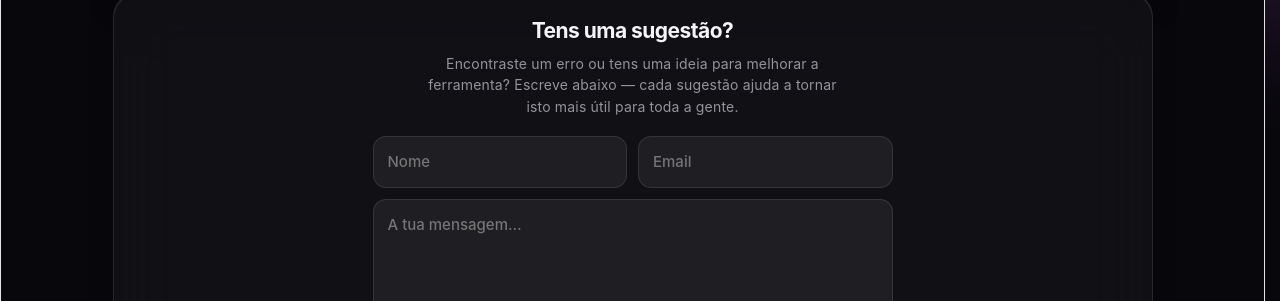
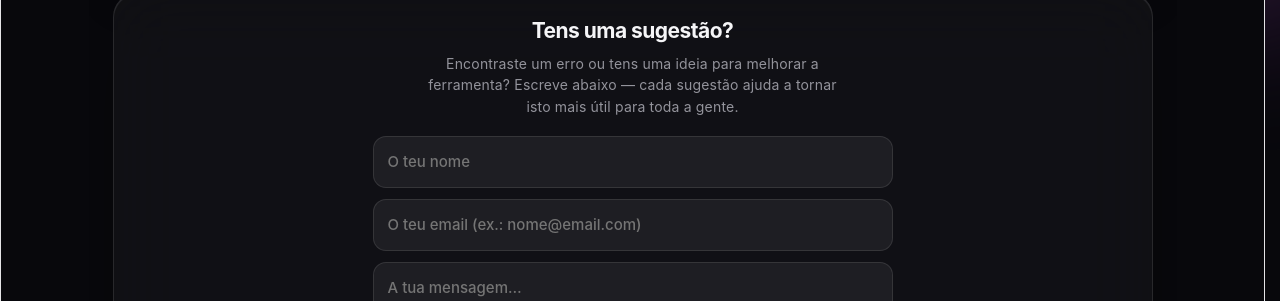
Before and after one commit to jonymtfca/simulador-licen-a-parental, a React (Vite) app: page / in a window 1280 px wide. Shown: the part 1180-1481 px from the top of the page. Built offline with nearby package versions, Linux system fonts and the light colour scheme.

Commit message:
Email contact enhancements

```diff
--- a/src/App.tsx
+++ b/src/App.tsx
@@ -371,10 +371,9 @@ function ContactSection() {
       <div className="contact-head">Tens uma sugestão?</div>
       <p>Encontraste um erro ou tens uma ideia para melhorar a ferramenta? Escreve abaixo — cada sugestão ajuda a tornar isto mais útil para toda a gente.</p>
       <div className="cf">
-        <div className="cf-grid">
-          <input className="cf-input" placeholder="Nome" value={nome} onChange={(e) => setNome(e.target.value)} />
-          <input className="cf-input" type="email" placeholder="Email" value={email} onChange={(e) => setEmail(e.target.value)} />
-        </div>
+        <input className="cf-input" placeholder="O teu nome" value={nome} onChange={(e) => setNome(e.target.value)} />
+        <input className="cf-input" type="email" inputMode="email" placeholder="O teu email (ex.: nome@email.com)" value={email} onChange={(e) => setEmail(e.target.value)} />
+        {email.trim() && !emailOk && <span className="cf-hint">Introduz um email válido para poderes enviar.</span>}
         <textarea className="cf-textarea" rows={4} placeholder="A tua mensagem…" value={msg} onChange={(e) => setMsg(e.target.value)} />
         <div className="cf-captcha">
           <HCaptcha
@@ -769,6 +768,7 @@ h1{font-size:33px;font-weight:700;margin:1px 0 0;letter-spacing:-.03em;line-heig
 .cf-btn:disabled{opacity:.5;cursor:not-allowed}
 .cf-msg{display:flex;align-items:center;gap:8px;font-size:13.5px;font-weight:600;padding:10px 14px;border-radius:11px}
 .cf-captcha{display:flex;justify-content:center;min-height:78px}
+.cf-hint{font-size:12px;color:var(--mae);margin-top:-4px;font-weight:600}
 .cf-msg.ok{color:#30d158;background:rgba(48,209,88,.12)}
 .cf-msg.err{color:var(--mae);background:var(--mae-soft)}
 
```
